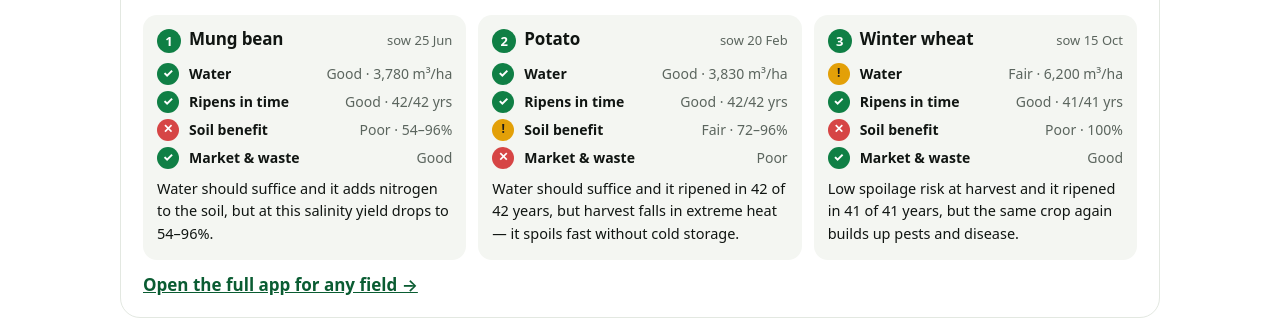
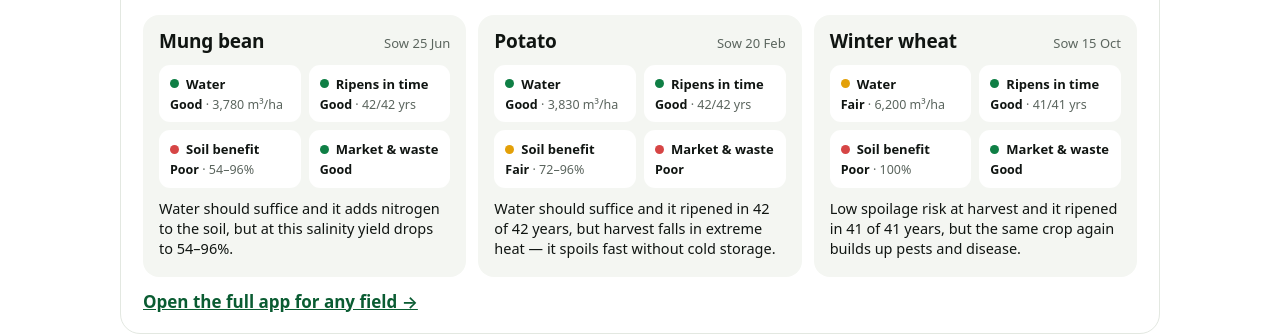
Before and after one commit to davlatshoh-bakhtiyorov/ulugbekcrewnasa, a website with bundled scripts: page index.html in a window 1280 px wide. Shown: the part 3265-3599 px from the top of the page. Built offline with nearby package versions, Linux system fonts and the light colour scheme; no server answers.

Commit message:
Results cards v2: minimal layout — crop name + sowing date, 2×2 light tiles (dot, label, level + value), one sentence; shorter results header; salinity sentence no longer prints 0–0%; pitch 42-years pill on one line; decks and pitch screenshots rebuilt
Co-Authored-By: Claude Fable 5.1 <noreply@anthropic.com>

```diff
--- a/site/site.css
+++ b/site/site.css
@@ -150,22 +150,23 @@ h3 { font-size: 20px; font-weight: 700; }
 .seg { margin: 6px 0 16px; }
 .cards { display: grid; grid-template-columns: repeat(3, 1fr); gap: 12px; margin: 18px 0 12px; }
 @media (max-width: 900px) { .cards { grid-template-columns: 1fr; } }
-.card { background: var(--bg2); border-radius: 14px; padding: 14px; }
-.sec.alt .card { background: var(--bg); }
-.card h3 { margin: 0; font-size: 17px; }
-.card-head { display: flex; align-items: baseline; gap: 8px; flex-wrap: wrap; }
-.rank { display: inline-grid; place-items: center; width: 24px; height: 24px; border-radius: 50%; background: var(--btn); color: var(--btn-text); font-size: 13px; font-weight: 700; align-self: center; }
-.sow { color: var(--hint); font-size: 13px; margin-left: auto; }
-.lights { list-style: none; padding: 0; margin: 10px 0 6px; display: grid; gap: 6px; }
-.light { display: grid; grid-template-columns: 24px 1fr auto; align-items: center; gap: 8px; font-size: 14px; }
-.lname { font-weight: 600; }
-.lval { color: var(--hint); text-align: right; }
-.light .dot { width: 22px; height: 22px; border-radius: 50%; display: grid; place-items: center; font-size: 12px; font-weight: 800; color: #fff; }
+.card { background: var(--bg2); border-radius: 16px; padding: 16px; }
+.card-head { display: flex; align-items: baseline; gap: 10px; }
+.card h3 { margin: 0; font-size: 19px; letter-spacing: -.01em; }
+.sow { color: var(--hint); font-size: 13px; margin-left: auto; white-space: nowrap; }
+.lights { list-style: none; padding: 0; margin: 12px 0 10px; display: grid; grid-template-columns: 1fr 1fr; gap: 8px; }
+.light { background: var(--bg); border-radius: 11px; padding: 9px 11px; display: grid; gap: 3px; align-content: start; font-size: 13px; min-width: 0; }
+.lname { display: flex; align-items: center; gap: 7px; font-weight: 600; white-space: nowrap; }
+.lval { color: var(--hint); font-size: 12.5px; line-height: 1.3; }
+.lval b { font-weight: 600; color: var(--text); }
+.light .dot { width: 9px; height: 9px; border-radius: 50%; flex: none; }
 .lv-green .dot { background: var(--good); }
-.lv-yellow .dot { background: var(--warn); color: #1a1a19; }
+.lv-yellow .dot { background: var(--warn); }
 .lv-red .dot { background: var(--crit); }
 .lv-unknown .dot { background: var(--unk); }
-.why { margin: 8px 0 2px; font-size: 14.5px; }
+.why { margin: 6px 0 2px; font-size: 14.5px; line-height: 1.4; }
+
+.sec.alt .card { background: var(--bg); } .sec.alt .light { background: var(--bg2); }
 
 /* poda signali */
 .herd-grid { display: grid; grid-template-columns: 1.15fr 1fr; gap: 20px; align-items: start; }
--- a/web/app.js
+++ b/web/app.js
@@ -207,7 +207,7 @@ function renderResults(el) {
   const r0 = a.top[0].result;
   el.innerHTML = `
     <h2>${t('step3')}</h2>
-    <p class="meta muted small"><b>${Number(r0.period.to.slice(0, 4)) - Number(r0.period.from.slice(0, 4)) + 1} ${t('yrs')} NASA POWER</b> · ${r0.period.from.slice(0, 4)}–${r0.period.to.slice(0, 4)} · MERRA-2 + CERES · ~0.5° · ${S.lat.toFixed(3)}° N, ${S.lon.toFixed(3)}° E</p>
+    <p class="meta muted small"><b>${Number(r0.period.to.slice(0, 4)) - Number(r0.period.from.slice(0, 4)) + 1} ${t('yrs')} NASA POWER</b> · ${r0.period.from.slice(0, 4)}–${r0.period.to.slice(0, 4)} · ~0.5° · ${S.lat.toFixed(3)}° N, ${S.lon.toFixed(3)}° E</p>
     ${a.top.map((o, i) => card(o, i + 1)).join('')}
     <button class="navcard" id="openNasa"><b>${t('nasaOpen')}</b><span>${t('nasaOpenSub')}</span><i>→</i></button>
     <button class="link" id="toggleOthers">${S.showOthers ? t('hideOthers') : `${t('others')} (${a.all.length - 3})`}</button>
--- a/web/cards.js
+++ b/web/cards.js
@@ -25,7 +25,8 @@ export function sentence(o) {
   // "neytral" va "noma'lum" - ma'lumot, na plyus, na minus: izohga kirmaydi
   if (!['soil_neutral', 'soil_last_unknown'].includes(L.soil.code)) R.push({ lv: L.soil.rotation, s: t(`r_${L.soil.code}`) });
   if (L.soil.salt && L.soil.salt.level !== 'green') {
-    R.push({ lv: L.soil.salt.level, s: t(`r_salt_${L.soil.salt.level}`, { a: L.soil.salt.yieldLow, b: L.soil.salt.yieldHigh }) });
+    const { yieldLow: a, yieldHigh: b } = L.soil.salt;
+    R.push({ lv: L.soil.salt.level, s: t(`r_salt_${L.soil.salt.level}`, { r: a === b ? `${a}` : `${a}–${b}` }) });
   }
   const m = L.market;
   if (m.code === 'spoil_low') R.push({ lv: 'green', s: t('r_spoil_low') });
@@ -44,13 +45,13 @@ export function sentence(o) {
 export function card(o, rank, more = true) {
   const lang = getLang();
   const kinds = ['water', 'ripen', 'soil', 'market'];
-  const sow = o.result.sow ? `<span class="sow">${lang === 'en' ? 'sow' : 'ekish'} ${mmdd(o.result.sow)}</span>` : '';
-  return `<article class="card">
-    <div class="card-head">${rank ? `<span class="rank">${rank}</span>` : ''}<h3>${esc(o.crop.name[lang])}</h3>${sow}</div>
+  const sow = o.result.sow ? `<span class="sow">${lang === 'en' ? 'Sow' : 'Ekish'} ${mmdd(o.result.sow)}</span>` : '';
+  // v2 (15-noyabr): raqamli belgisiz, 2x2 chiroq plitkalari; daraja so'zi rang bilan birga yoziladi (faqat rangga tayanmaydi)
+  return `<article class="card${rank ? ` top${rank}` : ''}">
+    <div class="card-head"><h3>${esc(o.crop.name[lang])}</h3>${sow}</div>
     <ul class="lights">${kinds.map((k) => {
-      const l = o.lights[k];
-      return `<li class="light lv-${l.level}"><span class="dot" aria-hidden="true">${ICON[l.level]}</span>
-        <span class="lname">${t(`L_${k}`)}</span><span class="lval">${t(`lv_${l.level}`)}${lightValue(k, l) ? ` · ${esc(lightValue(k, l))}` : ''}</span></li>`;
+      const l = o.lights[k], v = lightValue(k, l);
+      return `<li class="light lv-${l.level}"><span class="lname"><i class="dot" aria-hidden="true"></i>${t(`L_${k}`)}</span><span class="lval"><b>${t(`lv_${l.level}`)}</b>${v ? ` · ${esc(v)}` : ''}</span></li>`;
     }).join('')}</ul>
     <p class="why">${esc(sentence(o))}</p>
     ${more ? `<button class="link more" data-detail="${o.cropId}">${t('details')} →</button>` : ''}
--- a/web/i18n.js
+++ b/web/i18n.js
@@ -65,8 +65,8 @@ const D = {
     r_soil_same_crop: "bir xil ekin ketma-ket — kasallik va zararkunanda ko'payadi",
     r_soil_neutral: 'tuproq uchun neytral',
     r_soil_last_unknown: "oldingi ekin noma'lum",
-    r_salt_red: "bu sho'rda hosil {a}–{b}% gacha tushadi",
-    r_salt_yellow: "sho'rda hosil biroz kamayadi ({a}–{b}%)",
+    r_salt_red: "bu sho'rda hosil {r}% gacha tushadi",
+    r_salt_yellow: "sho'rda hosil biroz kamayadi ({r}%)",
     r_spoil_high_heat: "yig'im jaziramaga to'g'ri keladi — sovuq omborsiz tez buziladi",
     r_spoil_high_rain: "yig'im paytida tez-tez yomg'ir yog'adi",
     r_spoil_medium_heat: "yig'im issiq kunlarga to'g'ri kelishi mumkin",
@@ -248,8 +248,8 @@ const D = {
     r_soil_same_crop: 'the same crop again builds up pests and disease',
     r_soil_neutral: 'neutral for the soil',
     r_soil_last_unknown: 'previous crop unknown',
-    r_salt_red: 'at this salinity yield drops to {a}–{b}%',
-    r_salt_yellow: 'salinity cuts yield a little ({a}–{b}%)',
+    r_salt_red: 'at this salinity yield drops to {r}%',
+    r_salt_yellow: 'salinity cuts yield a little ({r}%)',
     r_spoil_high_heat: 'harvest falls in extreme heat — it spoils fast without cold storage',
     r_spoil_high_rain: 'rain often falls at harvest',
     r_spoil_medium_heat: 'harvest may fall on hot days',
--- a/web/style.css
+++ b/web/style.css
@@ -98,21 +98,22 @@ h2.qh { font-size: 22px; margin: 8px 0 14px; }
 
 /* natija kartalari */
 .meta { margin: 0 0 4px; font-size: 14px; }
-.card { background: var(--bg2); border-radius: 14px; padding: 14px; margin: 12px 0; }
-.card-head { display: flex; align-items: baseline; gap: 8px; flex-wrap: wrap; }
-.rank { display: inline-grid; place-items: center; width: 24px; height: 24px; border-radius: 50%; background: var(--btn); color: var(--btn-text); font-size: 13px; font-weight: 700; align-self: center; }
-.sow { color: var(--hint); font-size: 13px; margin-left: auto; }
-.lights { list-style: none; padding: 0; margin: 10px 0 6px; display: grid; gap: 6px; }
-.light { display: grid; grid-template-columns: 24px 1fr auto; align-items: center; gap: 8px; font-size: 14px; }
-.lname { font-weight: 600; }
-.lval { color: var(--hint); text-align: right; }
-.dot { width: 22px; height: 22px; border-radius: 50%; display: grid; place-items: center; font-size: 12px; font-weight: 800; color: #fff; }
+.card { background: var(--bg2); border-radius: 16px; padding: 16px; margin: 12px 0; }
+.card-head { display: flex; align-items: baseline; gap: 10px; }
+.card h3 { margin: 0; font-size: 19px; letter-spacing: -.01em; }
+.sow { color: var(--hint); font-size: 13px; margin-left: auto; white-space: nowrap; }
+.lights { list-style: none; padding: 0; margin: 12px 0 10px; display: grid; grid-template-columns: 1fr 1fr; gap: 8px; }
+.light { background: var(--bg); border-radius: 11px; padding: 9px 11px; display: grid; gap: 3px; align-content: start; font-size: 13px; min-width: 0; }
+.lname { display: flex; align-items: center; gap: 7px; font-weight: 600; white-space: nowrap; }
+.lval { color: var(--hint); font-size: 12.5px; line-height: 1.3; }
+.lval b { font-weight: 600; color: var(--text); }
+.light .dot { width: 9px; height: 9px; border-radius: 50%; flex: none; }
 .lv-green .dot { background: var(--good); }
-.lv-yellow .dot { background: var(--warn); color: #1a1a19; }
+.lv-yellow .dot { background: var(--warn); }
 .lv-red .dot { background: var(--crit); }
 .lv-unknown .dot { background: var(--unk); }
-.why { margin: 8px 0 2px; }
-.more { padding-bottom: 0; }
+.why { margin: 6px 0 2px; font-size: 14.5px; line-height: 1.4; }
+.more { padding-bottom: 0; font-size: 14px; }
 .rules { margin-top: 16px; }
 
 /* batafsil */
```
Also changed, not shown: pitch/index.html (+1 -1 lines), pitch/pitch.css (+5 -6 lines), pitch/assets/en-step3.jpg, pitch/assets/uz-step3.jpg, 4 other files.
